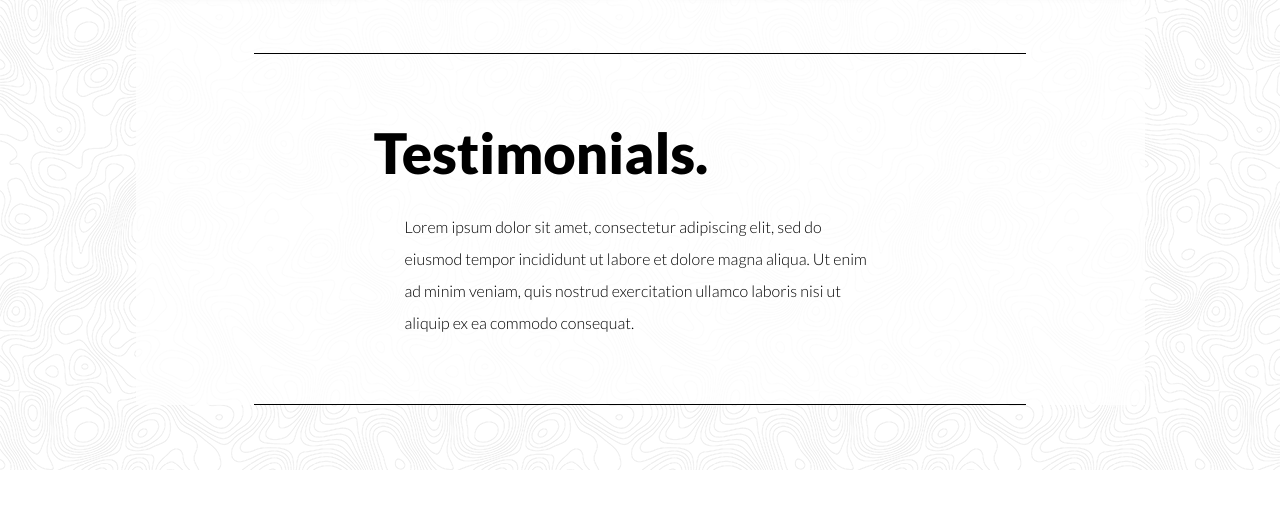
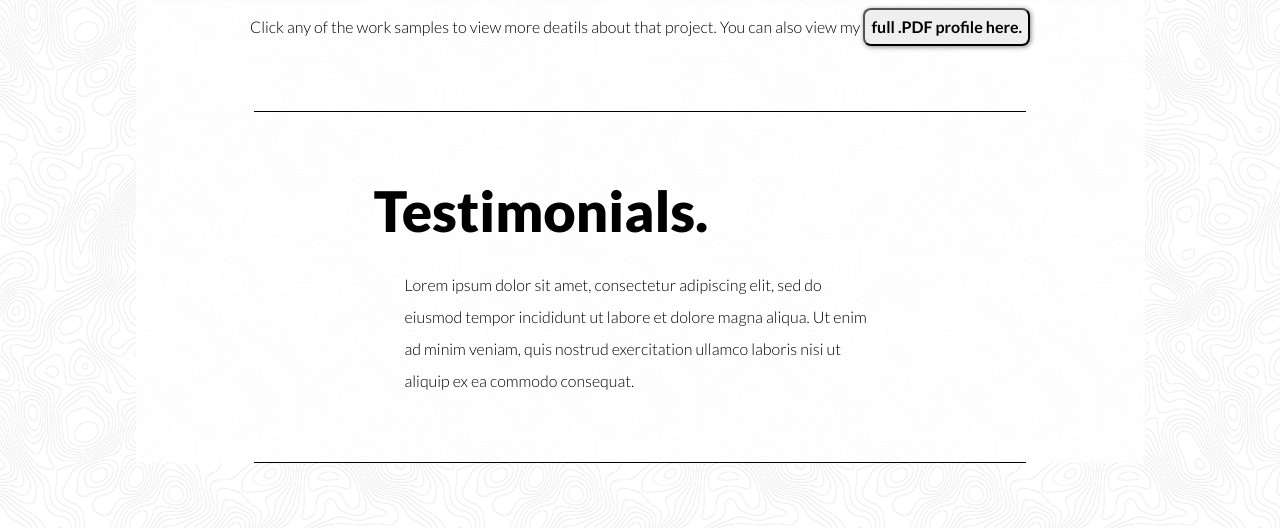
Before and after one commit to Gordon325/personalPorfolio, a plain HTML site: page index.html in a window 1280 px wide. Shown: the part 1536-2064 px from the top of the page. Before the commit the page ends 2006 px from the top, so only its background shows below. Drawn offline with Linux system fonts and the light colour scheme.

Commit message:
full profile link

```diff
--- a/css/_main.scss
+++ b/css/_main.scss
@@ -87,12 +87,32 @@ margin-left: 26px;
   display: flex;
   justify-content: space-between;
   flex-wrap: wrap;
+
 }
 .work_image_bottom {
 margin-top: 25px;
 }
 .testimonials {
 margin-bottom: -42px;
+}
+
+.portfolioText {
+    margin: auto;
+    padding-top: 20px;
+    text-align: center;
+}
+button.portfolioLink {
+    color: black;
+    text-decoration: none;
+    font-weight: bold;
+      font-size: 12pt;
+  line-height: 24pt;
+  font-family: 'Lato', sans-serif;
+    border-radius: 8px;
+    box-shadow: 1px 1px 5px #888888;
+}
+button.portfolioLink:hover {
+box-shadow: 0px 0px 0px;
 }
 
 /* Mobile and Tablet */
--- a/index.html
+++ b/index.html
@@ -70,6 +70,9 @@
     <img class="work_image_top" src="http://via.placeholder.com/215x235"/>
       <img class="work_image_bottom" src="http://via.placeholder.com/215x215"/>
   </div>
+    <p class="portfolioText">
+        Click any of the work samples to view more deatils about that project. You can also view my <a href="#"><button class="portfolioLink">full .PDF profile here.</button></a>
+  </p>
   </div>
   <div class="break"></div>
   <h1 class="testimonials">
```
Also changed, not shown: css/styles.css, 1 other file.
